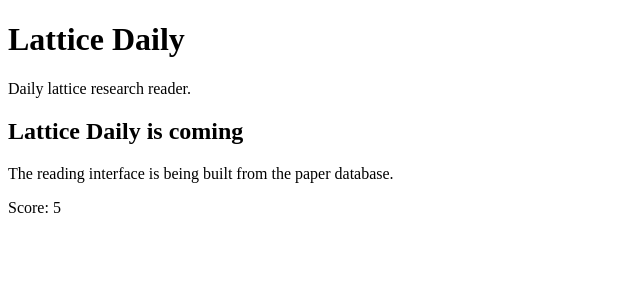
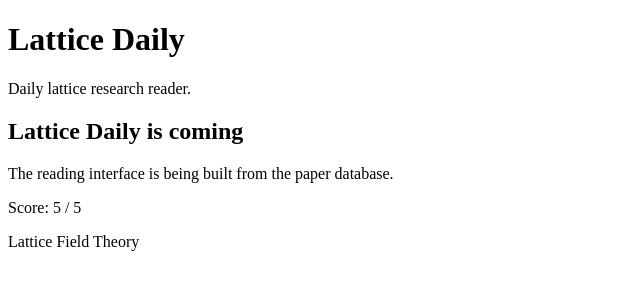
Before and after one commit to m58gchd5g6-dotcom/lattice-arxiv--daily, a Next.js app in the folder app/: page / in a window 1280 px wide. Shown: the top 300 px of the page, without its empty margins (0-640 px from the left). Built offline with nearby package versions, Linux system fonts and the light colour scheme.

Commit message:
Improve Lattice Daily paper card component

```diff
--- a/app/src/components/PaperCard.tsx
+++ b/app/src/components/PaperCard.tsx
@@ -15,10 +15,12 @@ type Paper = {
 
 export default function PaperCard({ paper }: { paper: Paper }) {
   return (
-    <article>
+    <article className="paper-card">
       <h2>{paper.title}</h2>
+      <p>{paper.authors?.join(', ')}</p>
       <p>{paper.summary?.one_sentence ?? paper.summary?.raw ?? "No summary yet"}</p>
-      <p>Score: {paper.metadata?.score ?? "-"}</p>
+      <p>Score: {paper.metadata?.score ?? "-"} / 5</p>
+      <p>{paper.metadata?.topics?.join(" · ")}</p>
     </article>
   );
 }
```
